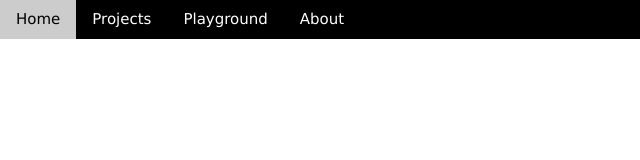
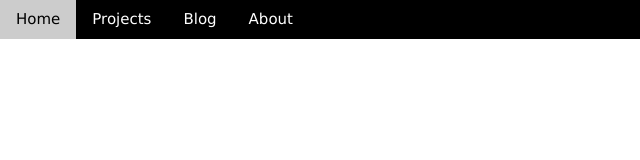
Before and after one commit to bengartmann/poolsingrapevine, a plain HTML site: page index.html in a window 1280 px wide. Shown: the full height of the page, 0-640 px from the left. Drawn offline with nearby package versions, Linux system fonts and the light colour scheme.

Commit message:
Update index.html

```diff
--- a/index.html
+++ b/index.html
@@ -15,7 +15,7 @@
   <nav class="w3-bar w3-black">
     <a href="/" class="w3-button w3-bar-item">Home</a>
     <a href="/projects" class="w3-button w3-bar-item">Projects</a>
-    <a href="/playground" class="w3-button w3-bar-item">Playground</a>
+    <a href="/blog" class="w3-button w3-bar-item">Blog</a>
     <a href="/about" class="w3-button w3-bar-item">About</a>
   </nav>
 
```
